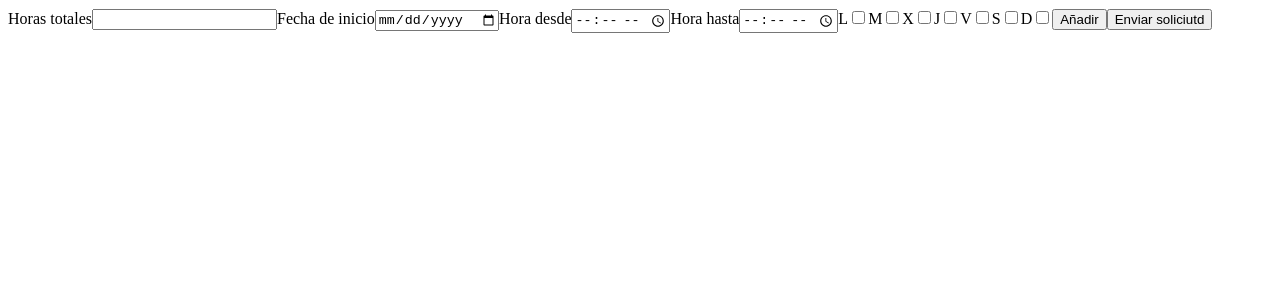
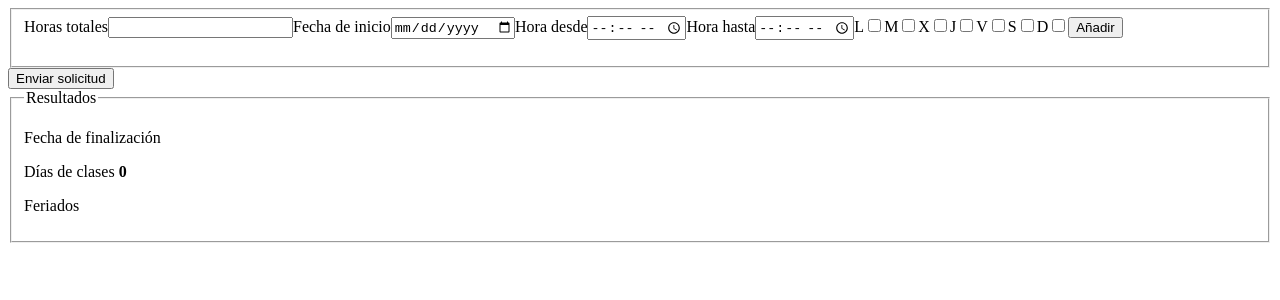
Before and after one commit to CarlosJean/SubjectPlanner2.0, a React (Vite) app in the folder SubjectPlanner.Web/: page / in a window 1280 px wide. Shown: the top 300 px of the page. Built offline with nearby package versions, Linux system fonts and the light colour scheme.

Commit message:
- Users can view the selected schedules. - Users can view the results.

```diff
--- a/SubjectPlanner.Web/src/App.tsx
+++ b/SubjectPlanner.Web/src/App.tsx
@@ -24,6 +24,27 @@ class ScheduleRequest {
   }
 }
 
+class Holiday {
+  description: string;
+  date: string;
+  constructor(description: string, date: string) {
+    this.description = description;
+    this.date = date;
+  }
+}
+
+class CalculationResult {
+  endDate: string;
+  classDays: number;
+  holidays: Holiday[];
+
+  constructor(endDate: string, classDays: number, holidays: Holiday[]) {
+    this.endDate = endDate;
+    this.classDays = classDays;
+    this.holidays = holidays
+  }
+}
+
 function App() {
   const [checkedOnes, setCheckedOnes] = useState<number[]>([]);
   const [schedules, setSchedules] = useState<Schedule[]>([]);
@@ -31,6 +52,7 @@ function App() {
   const [hourTo, setHourTo] = useState("");
   const [hours, setHours] = useState("");
   const [startDate, setStartDate] = useState("");
+  const [calculationResult, setCalculationResult] = useState<CalculationResult>(new CalculationResult("", 0, []));
 
   function handleOnCheckBoxClick({ target }: any): void {
 
@@ -47,9 +69,6 @@ function App() {
   }
 
   const handleOnClick = () => {
-
-    console.log(hourFrom, hourTo);
-
     let newSchedules: Schedule[] = schedules.map(s => {
       return new Schedule([...s.days.filter(x => !checkedOnes.includes(x))], s.hourFrom, s.hourTo);
     });
@@ -64,28 +83,24 @@ function App() {
     setSchedules(newSchedules);
   }
 
-  useEffect(() => {
-    console.log(schedules);
-  }, [schedules]);
-
-  const handleSendRequest = (): void => {
+  const handleSendRequest = async (): Promise<void> => {
     //Aquí se debe formar y enviar la solicitud
     const scheduleRequest = schedules
       .flatMap(schedule =>
         schedule.days
           .map(day => new ScheduleRequest(day, schedule.hourFrom, schedule.hourTo)));
 
-    const request:any = {
+    const request: any = {
       hours: Number(hours),
       startDate,
       Schedules: scheduleRequest
     };
 
-    console.log(request);
-    getData(request);
+    setCalculationResult(await getData(request));
   }
 
-async function getData(request:any) {
+
+  const getData = async (request: any) => {
     const url = "http://localhost:5000/api/subjects";
     try {
       const response = await fetch(url, {
@@ -100,16 +115,13 @@ async function getData(request:any) {
         throw new Error(`Response status: ${response.status}`);
       }
 
-    const result = await response.json();
-    console.log(result);
-  } catch (error:any) {
+      return await response.json();
+    } catch (error: any) {
       console.error(error.message);
     }
   }
 
-  const handleOnTextChange = ({target}:any):void => {
-    console.log(target);
-
+  const handleOnTextChange = ({ target }: any): void => {
     switch (target.id) {
       case "txTotalHours":
         setHours(target.value);
@@ -129,16 +141,24 @@ async function getData(request:any) {
     }
   }
 
+  const handleOnRemoveSchedule = (scheduleIndex:number): void => {
+    setSchedules(
+      schedules
+        .filter((_, index) => index != scheduleIndex )
+    );
+  }
+
   return (
     <>
+      <fieldset>
         <label htmlFor="txTotalHours">Horas totales</label>
-      <input type="text" name="" id="txTotalHours" onChange={handleOnTextChange}/>
+        <input type="text" name="" id="txTotalHours" onChange={handleOnTextChange} />
         <label htmlFor="txtStartDate">Fecha de inicio</label>
-      <input type="date" name="" id="txtStartDate" onChange={handleOnTextChange}/>
+        <input type="date" name="" id="txtStartDate" onChange={handleOnTextChange} />
         <label htmlFor="txtHourFrom">Hora desde</label>
-      <input type="time" name="" id="txtHourFrom" onChange={handleOnTextChange}/>
+        <input type="time" name="" id="txtHourFrom" onChange={handleOnTextChange} />
         <label htmlFor="txtHourTo">Hora hasta</label>
-      <input type="time" name="" id="txtHourTo" onChange={handleOnTextChange}/>
+        <input type="time" name="" id="txtHourTo" onChange={handleOnTextChange} />
         <>
           <label htmlFor="1">L</label>
           <input
@@ -197,12 +217,41 @@ async function getData(request:any) {
           Añadir
         </button>
 
+        <ul>
+          {schedules
+            .map((schedule, index) =>
+            (<li key={index}>
+              <p>{schedule.days.join(",")}</p>
+              <p>{schedule.hourFrom} - {schedule.hourTo} <button onClick={() => handleOnRemoveSchedule(index)}>-</button></p>
+            </li>))
+          }
+        </ul>
+      </fieldset>
+
       <button
         type="button"
         onClick={handleSendRequest}
       >
-        Enviar soliciutd
+        Enviar solicitud
       </button>
+
+      <fieldset>
+        <legend>Resultados</legend>
+        <p>
+          Fecha de finalización <strong>{calculationResult.endDate}</strong>
+        </p>
+        <p>
+          Días de clases <strong>{calculationResult.classDays}</strong>
+        </p>
+
+        <p>Feriados</p>
+        <ul>
+          {(calculationResult.holidays.length === 0 && calculationResult.classDays > 0 && <p>No hay feriados que afecten.</p>)}
+          {calculationResult
+            .holidays
+            .map((holiday, index) => (<li key={index}>{holiday.date}</li>))}
+        </ul>
+      </fieldset>
     </>
   )
 }
```
Also changed, not shown: 1 other file (tests, documents, lock files or other folders). Lines whose indentation alone changed are shown as unchanged.
